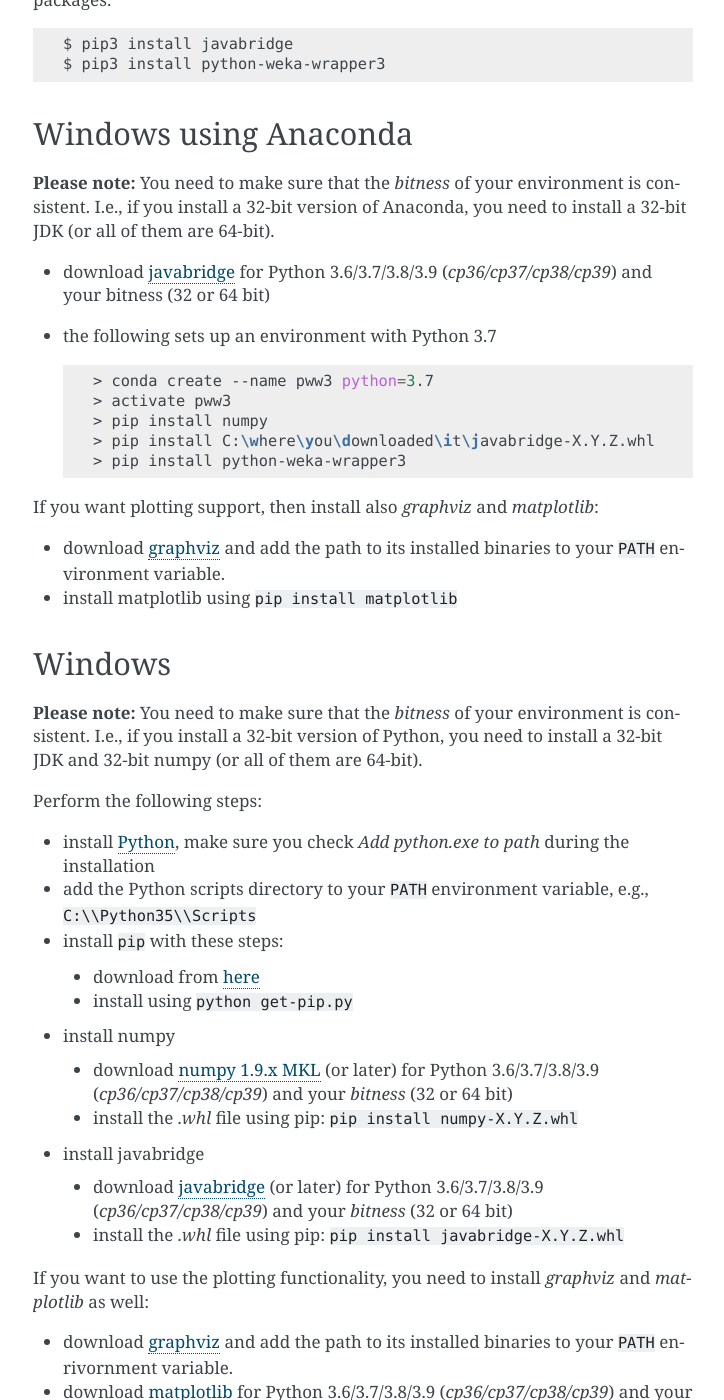
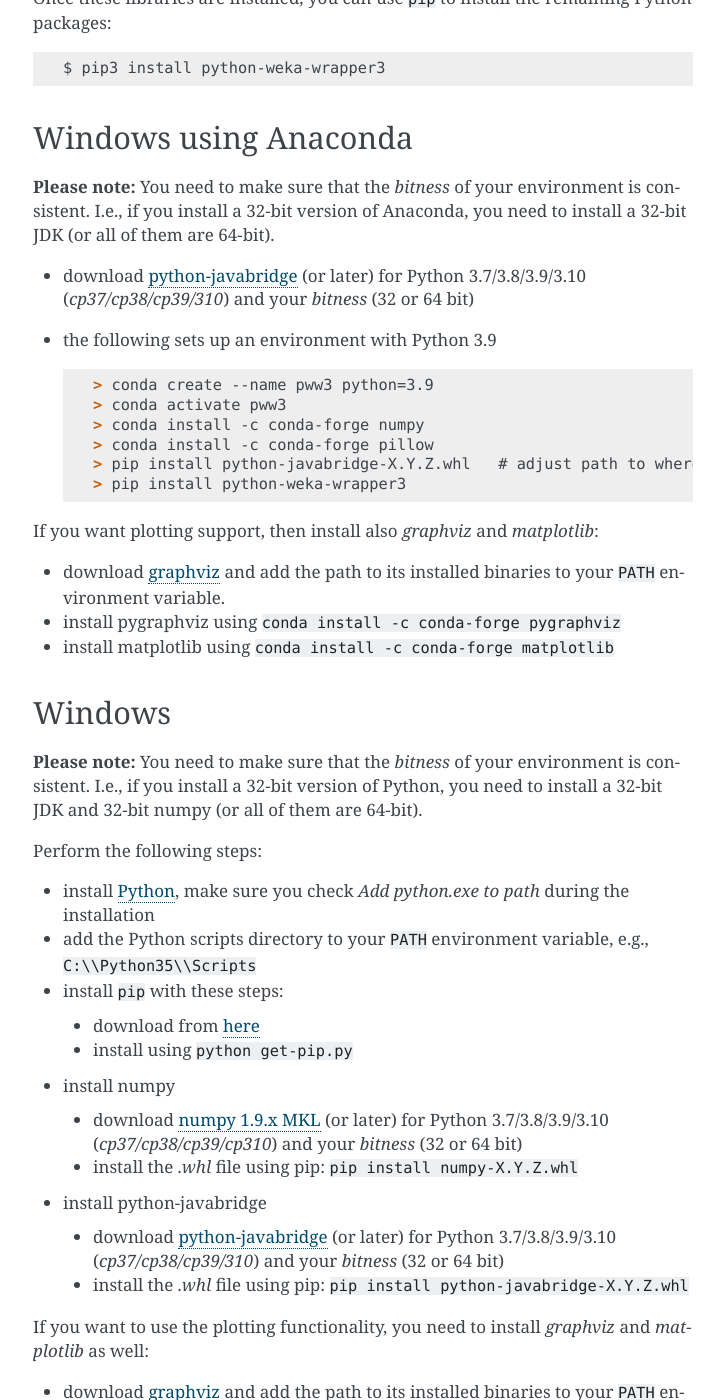
Before and after one commit to fracpete/python-weka-wrapper3, a Sphinx documentation site: the page built from doc/source/install.rst, in a window 1280 px wide and 1400 px high, scrolled down 4348 px. Shown: the whole window, without its empty margins (387-1111 px from the left). Built offline with Sphinx 7.4.7, drawn with Linux system fonts in a browser that asks for light colours; pages that are not in the unit, such as notebooks, are missing from menus; some of the changed text lies outside the part shown.

Commit message:
javabridge -> python-javabridge; updated anaconda instructions

```diff
--- a/doc/source/install.rst
+++ b/doc/source/install.rst
@@ -126,7 +126,7 @@
 
 .. code-block:: bash
 
-   $ ./pww3/bin/pip install javabridge
+   $ ./pww3/bin/pip install python-javabridge
    $ ./pww3/bin/pip install python-weka-wrapper3
 
 Please note, when using *python-weka-wrapper3* as a *normal* user, don't forget
@@ -185,7 +185,7 @@
 
 .. code-block:: bash
 
-   $ ./pww3/bin/pip install javabridge
+   $ ./pww3/bin/pip install python-javabridge
    $ ./pww3/bin/pip install python-weka-wrapper3
 
 
@@ -197,7 +197,7 @@
 ::
 
    !pip install numpy
-   !pip install javabridge
+   !pip install python-javabridge
    !pip install python-weka-wrapper3
 
 **Notes:**
@@ -225,13 +225,13 @@
 * pillow
 * matplotlib
 * pygraphviz
+* python-javabridge
 
 Once these libraries are installed, you can use ``pip`` to install the remaining
 Python packages:
 
 .. code-block:: bash
 
-   $ pip3 install javabridge
    $ pip3 install python-weka-wrapper3
 
 
@@ -242,24 +242,26 @@
 is consistent.  I.e., if you install a 32-bit version of Anaconda, you need to
 install a 32-bit JDK (or all of them are 64-bit).
 
-* download `javabridge <http://www.lfd.uci.edu/~gohlke/pythonlibs/#javabridge>`__
-  for Python 3.6/3.7/3.8/3.9 (*cp36/cp37/cp38/cp39*) and your bitness (32 or 64 bit)
+* download `python-javabridge <https://www.lfd.uci.edu/~gohlke/pythonlibs/#python-javabridge>`__
+  (or later) for Python 3.7/3.8/3.9/3.10 (*cp37/cp38/cp39/310*) and your *bitness* (32 or 64 bit)
 
-* the following sets up an environment with Python 3.7
+* the following sets up an environment with Python 3.9
 
-  .. code-block:: bash
+  .. code-block:: doscon
 
-     > conda create --name pww3 python=3.7
-     > activate pww3
-     > pip install numpy
-     > pip install C:\where\you\downloaded\it\javabridge-X.Y.Z.whl
+     > conda create --name pww3 python=3.9
+     > conda activate pww3
+     > conda install -c conda-forge numpy
+     > conda install -c conda-forge pillow
+     > pip install python-javabridge-X.Y.Z.whl   # adjust path to where you downloaded the file
      > pip install python-weka-wrapper3
 
 If you want plotting support, then install also *graphviz* and *matplotlib*:
 
 * download `graphviz <https://graphviz.org/download/#windows>`__
   and add the path to its installed binaries to your ``PATH`` environment variable.
-* install matplotlib using ``pip install matplotlib``
+* install pygraphviz using ``conda install -c conda-forge pygraphviz``
+* install matplotlib using ``conda install -c conda-forge matplotlib``
 
 
 Windows
@@ -281,21 +283,21 @@
 * install numpy
 
  * download `numpy 1.9.x MKL <http://www.lfd.uci.edu/~gohlke/pythonlibs/#numpy>`__
-   (or later) for Python 3.6/3.7/3.8/3.9 (*cp36/cp37/cp38/cp39*) and your *bitness* (32 or 64 bit)
+   (or later) for Python 3.7/3.8/3.9/3.10 (*cp37/cp38/cp39/cp310*) and your *bitness* (32 or 64 bit)
  * install the *.whl* file using pip: ``pip install numpy-X.Y.Z.whl``
 
-* install javabridge
+* install python-javabridge
 
- * download `javabridge <http://www.lfd.uci.edu/~gohlke/pythonlibs/#javabridge>`__
-   (or later) for Python 3.6/3.7/3.8/3.9 (*cp36/cp37/cp38/cp39*) and your *bitness* (32 or 64 bit)
- * install the *.whl* file using pip: ``pip install javabridge-X.Y.Z.whl``
+ * download `python-javabridge <https://www.lfd.uci.edu/~gohlke/pythonlibs/#python-javabridge>`__
+   (or later) for Python 3.7/3.8/3.9/3.10 (*cp37/cp38/cp39/310*) and your *bitness* (32 or 64 bit)
+ * install the *.whl* file using pip: ``pip install python-javabridge-X.Y.Z.whl``
 
 If you want to use the plotting functionality, you need to install *graphviz* and *matplotlib* as well:
 
 * download `graphviz <https://graphviz.org/download/#windows>`__
-  and add the path to its installed binaries to your ``PATH`` enrivornment variable.
+  and add the path to its installed binaries to your ``PATH`` environment variable.
 * download `matplotlib <http://www.lfd.uci.edu/~gohlke/pythonlibs/#matplotlib>`__
-  for Python 3.6/3.7/3.8/3.9 (*cp36/cp37/cp38/cp39*) and your bitness (32 or 64 bit)
+  for Python 3.7/3.8/3.9/3.10 (*cp37/cp38/cp39/cp310*) and your bitness (32 or 64 bit)
 * install the *.whl* file using pip: ``pip install matplotlib-X.Y.Z.whl``
 
 .. code-block:: bash
```
